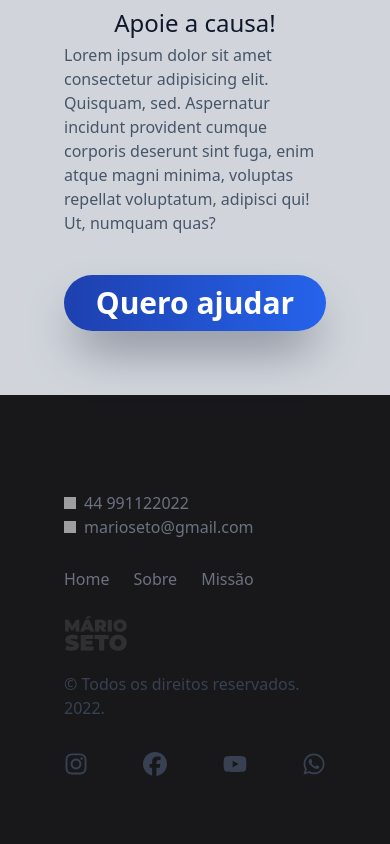
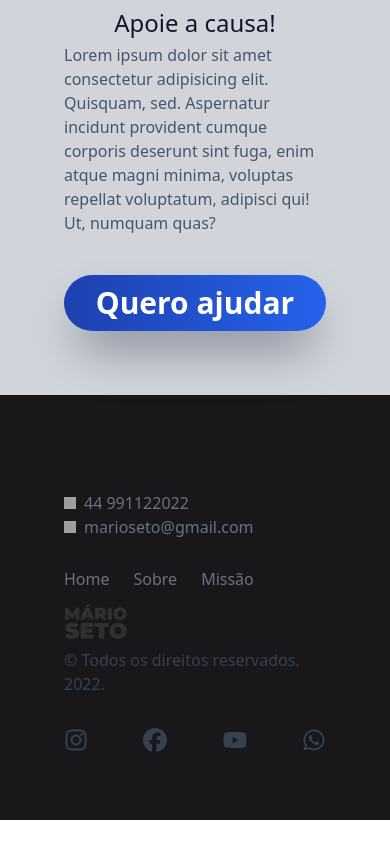
Before and after one commit to gabrieu-amaral/Mario.Seto, a Vue app: page / in a window 390 px wide. Shown: the part 4038-4882 px from the top of the page. After the commit the page ends 4858 px from the top, so only its background shows below. Built offline with nearby package versions, Linux system fonts and the light colour scheme; grey boxes are pictures that could not be loaded; the HTML template or start-up script is replaced by a standard one.

Commit message:
arrumando footer

```diff
--- a/src/components/Mario.vue
+++ b/src/components/Mario.vue
@@ -220,7 +220,7 @@
                 ">
                     <div id="footer-logo-section">
                              <a class="opacity-10" href="#Home">
-                                <img src="../image/mariov.svg" alt="logo Mário Seto" className=" md:h-16 w-16 md:-p-4 md:px-0 py-3">
+                                <img src="../image/mariov.svg" alt="logo Mário Seto" className=" md:h-16 w-16 md:-p-4 md:px-0">
                             </a>
                     </div>
                     <div id="copyright-text" class="mt-auto pt-2">
```
